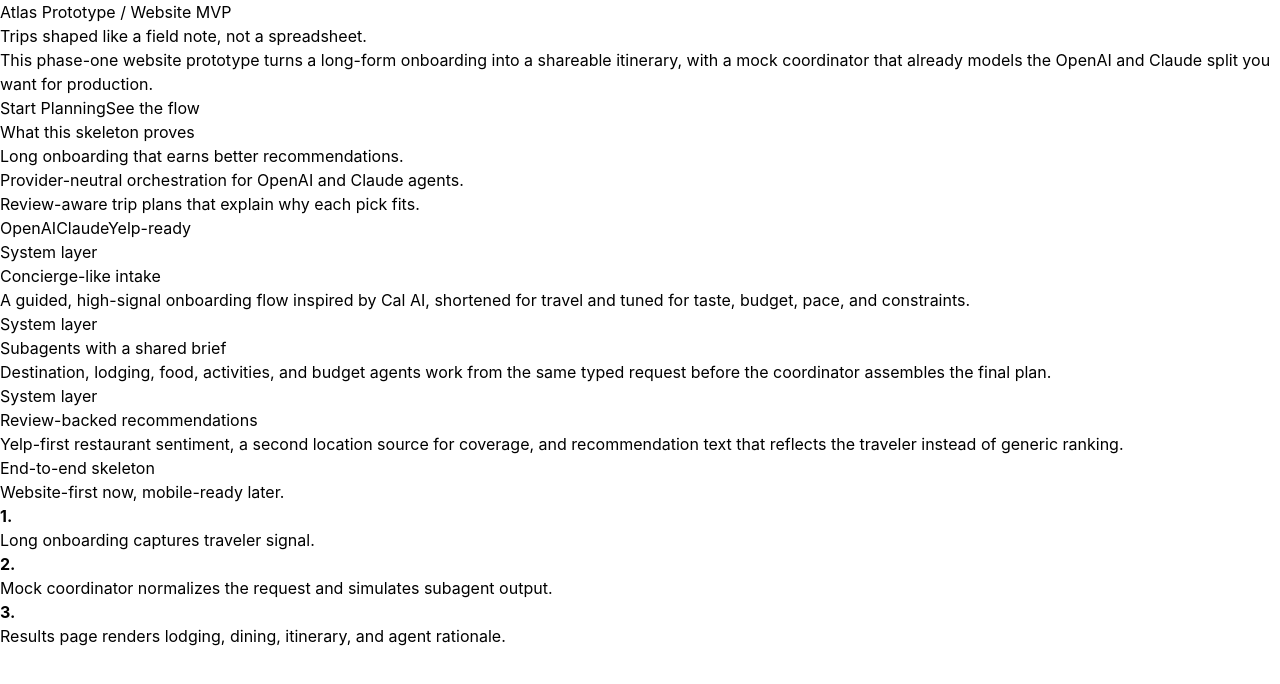
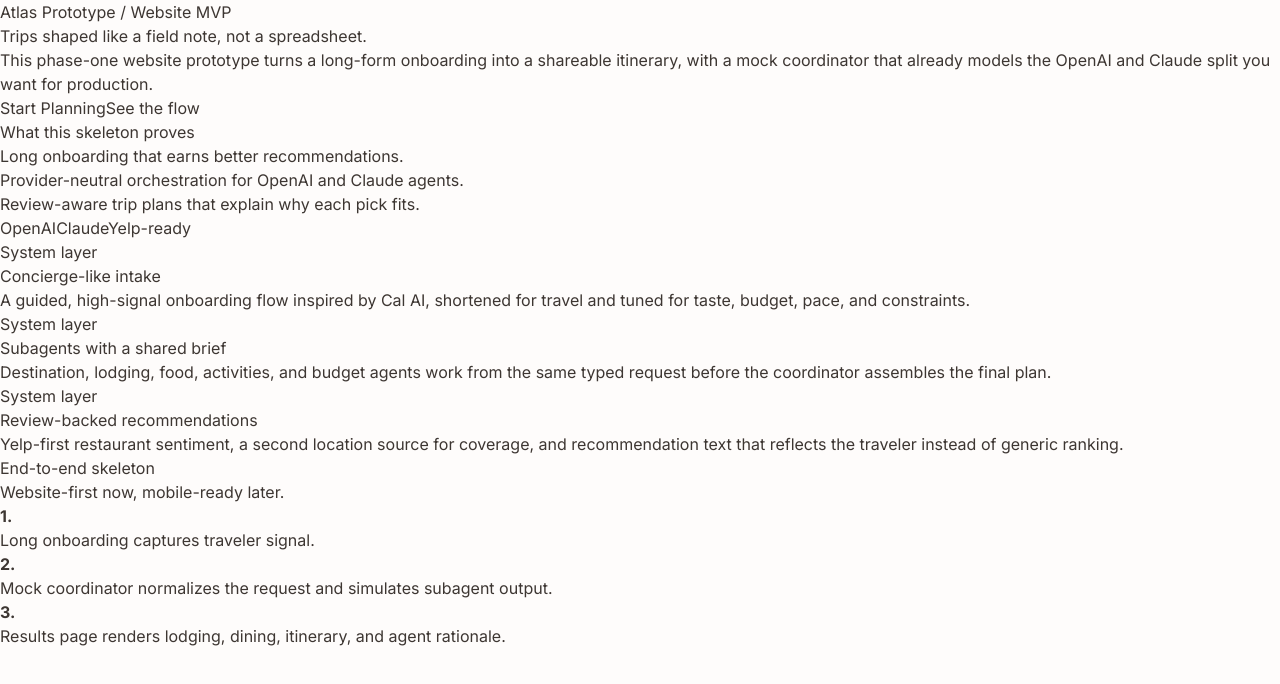
Before and after one commit to lordboba/ai-trip-planner, a Next.js app: page / in a window 1280 px wide. Shown: the top 684 px of the page. Built offline with nearby package versions, Linux system fonts and the light colour scheme.

Commit message:
feat: set up Inter font and base body styles

```diff
--- a/app/layout.tsx
+++ b/app/layout.tsx
@@ -1,15 +1,23 @@
 import type { Metadata } from "next";
+import { Inter } from "next/font/google";
 import "./globals.css";
 
+const inter = Inter({
+  subsets: ["latin"],
+  variable: "--font-inter",
+});
+
 export const metadata: Metadata = {
-  title: "Atlas / AI Trip Planner",
-  description: "Website-first skeleton for an AI trip planner with OpenAI and Claude-compatible agents.",
+  title: "Tripwise — AI Trip Planner",
+  description: "AI-powered trip planning with personalized itineraries backed by real reviews.",
 };
 
 export default function RootLayout({ children }: Readonly<{ children: React.ReactNode }>) {
   return (
-    <html lang="en">
-      <body>{children}</body>
+    <html lang="en" className={inter.variable}>
+      <body className="bg-cream text-warm-600 font-sans antialiased">
+        {children}
+      </body>
     </html>
   );
 }
```
